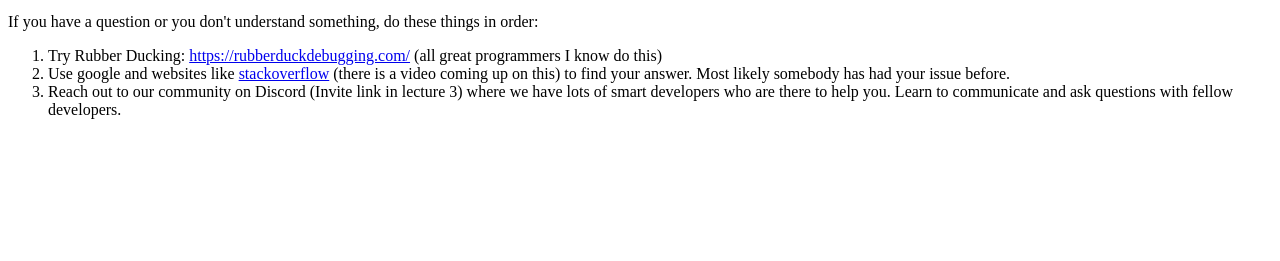
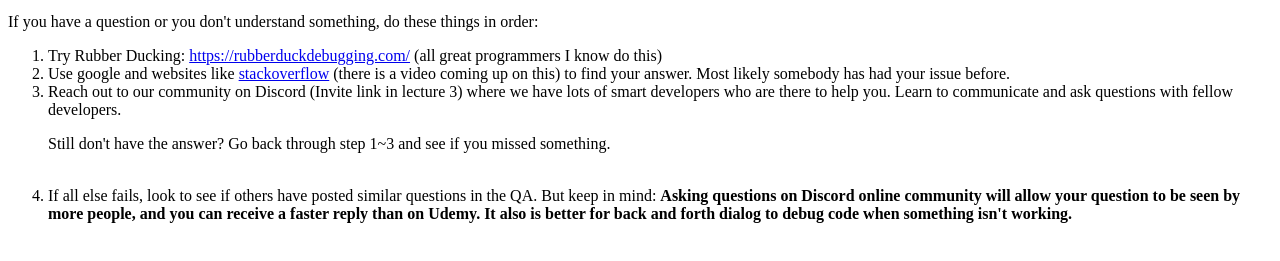
Before and after one commit to eximiusflow/howToAskQuestions, a plain HTML site: page index.html in a window 1280 px wide. Shown: the part 123-384 px from the top of the page. Drawn offline with Linux system fonts and the light colour scheme.

Commit message:
Update index.html

```diff
--- a/index.html
+++ b/index.html
@@ -8,6 +8,7 @@
     <li>Try Rubber Ducking: <a href="https://rubberduckdebugging.com/" target="_blank">https://rubberduckdebugging.com/</a> (all great programmers I know do this)</li>
     <li>Use google and websites like <a href="https://stackoverflow.com/" target="_blank">stackoverflow</a> (there is a video coming up on this) to find your answer. Most likely somebody has had your issue before.</li>
     <li>Reach out to our community on Discord (Invite link in lecture 3) where we have lots of smart developers who are there to help you. Learn to communicate and ask questions with fellow developers. </li>
-  </ol>
+  <p>Still don't have the answer? Go back through step 1~3 and see if you missed something.</p><br>
+    <li> If all else fails, look to see if others have posted similar questions in the QA. But keep in mind: <strong>Asking questions on Discord online community will allow your question to be seen by more people, and you can receive a faster reply than on Udemy. It also is better for back and forth dialog to debug code when something isn't working.</strong></li>
 </body>
 </html>
```
